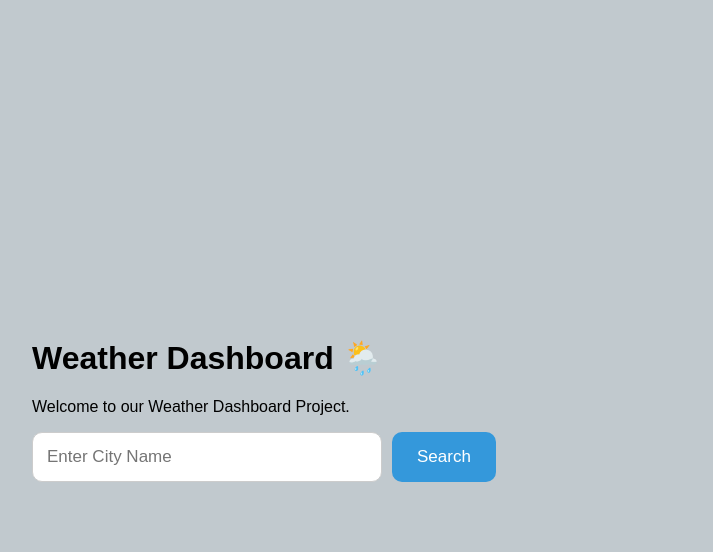
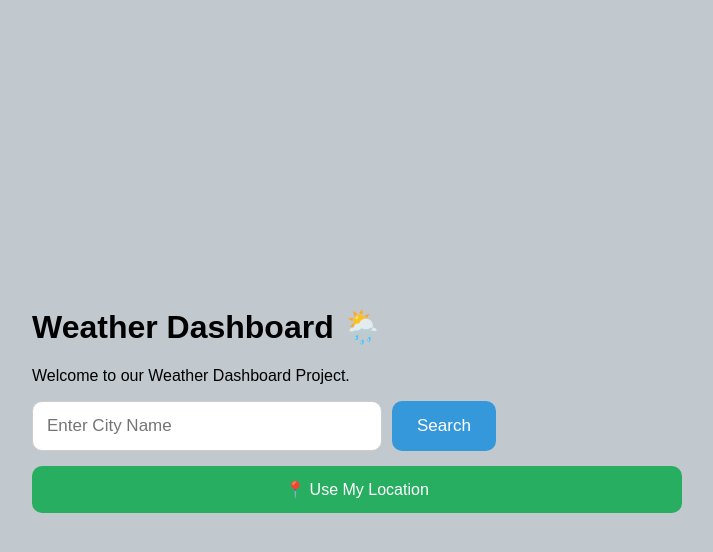
Before and after one commit to sidhartharout06/weather-dashboard, a Django app: page / in a window 1280 px wide. Shown: the top 552 px of the page, without its empty margins (283-996 px from the left). Run offline with Django 5.2, Linux system fonts and the light colour scheme.

Commit message:
Add current location weather using browser geolocation

```diff
--- a/weather/static/weather/css/style.css
+++ b/weather/static/weather/css/style.css
@@ -152,6 +152,24 @@ hr{
     margin-bottom:20px;
 }
 
+#location-btn{
+    margin-top:15px;
+    width:100%;
+    padding:14px;
+    border:none;
+    border-radius:10px;
+    background:#27ae60;
+    color:white;
+    font-size:16px;
+    cursor:pointer;
+    transition:0.3s;
+}
+
+#location-btn:hover{
+    background:#219150;
+}
+
+
 @media(max-width:700px){
 
     .container{
--- /dev/null
+++ b/weather/static/weather/js/app.js
@@ -0,0 +1,22 @@
+const locationBtn = document.getElementById("location-btn");
+
+locationBtn.addEventListener("click", function () {
+
+    if (navigator.geolocation) {
+
+        navigator.geolocation.getCurrentPosition(function(position) {
+
+            const lat = position.coords.latitude;
+            const lon = position.coords.longitude;
+
+            window.location.href = `/location/?lat=${lat}&lon=${lon}`;
+
+        }, function() {
+            alert("Unable to retrieve your location.");
+        });
+
+    } else {
+        alert("Geolocation is not supported by your browser.");
+    }
+
+});
--- a/weather/templates/weather/home.html
+++ b/weather/templates/weather/home.html
@@ -18,6 +18,9 @@
     <input type="text" name ="city" placeholder="Enter City Name" required>
     <button type="submit">Search</button>
     </form>
+     <button type="button" id="location-btn">
+        📍 Use My Location
+    </button>
 
     {% if weather %}
     <div class="weather-card">
@@ -77,5 +80,7 @@
 
     </div>
 
+    <script src="{% static 'weather/js/app.js' %}"></script>
+
 </body>
 </html>
--- a/weather/urls.py
+++ b/weather/urls.py
@@ -3,4 +3,5 @@ from . import views
 
 urlpatterns = [
     path('', views.home, name='home'),
+    path("location/", views.location_weather, name="location_weather"),
 ]
--- a/weather/views.py
+++ b/weather/views.py
@@ -1,5 +1,7 @@
 from django.shortcuts import render
-from .services import get_weather
+from .services import get_weather, get_weather_by_coordinates
+from django.http import HttpResponse
+
 
 
 def home(request):
@@ -16,3 +18,16 @@ def home(request):
     }
 
     return render(request, "weather/home.html", context)
+
+def location_weather(request):
+    lat = request.GET.get("lat")
+    lon = request.GET.get("lon")
+
+    weather = get_weather_by_coordinates(lat, lon)
+
+    context = {
+        "city": "",
+        "weather": weather,
+    }
+
+    return render(request, "weather/home.html", context)
```
Also changed, not shown: weather/services.py (+51 -33 lines).
